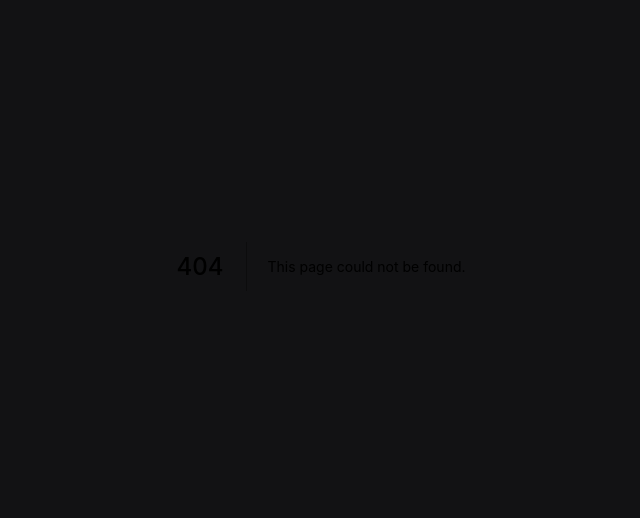
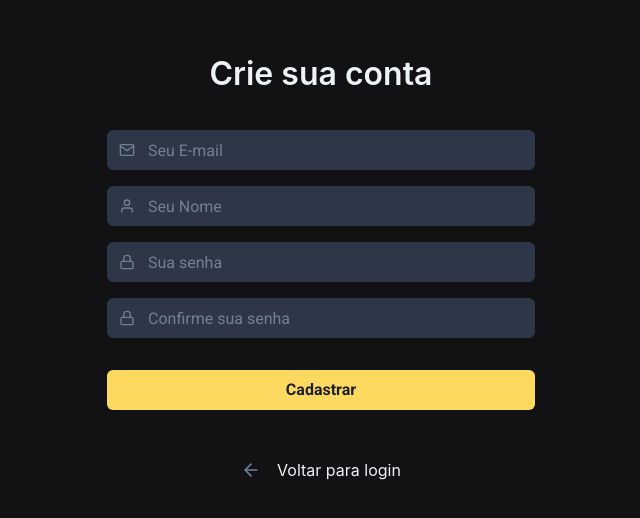
Before and after one commit to LeonardoBrizolla/gps-do-bem, a Next.js app: page /signup in a window 1280 px wide. Before the commit this address had no page. Shown: the part 134-652 px from the top of the page, without its empty margins (319-959 px from the left). Built offline with nearby package versions, Linux system fonts and the light colour scheme.

Commit message:
Add page sign up

```diff
--- /dev/null
+++ b/src/pages/signup/index.tsx
@@ -0,0 +1,226 @@
+import {
+  Alert,
+  AlertDescription,
+  AlertIcon,
+  AlertTitle,
+  Box,
+  Button,
+  Flex,
+  Input,
+  InputGroup,
+  InputLeftElement,
+  Link,
+  Text,
+  useTheme
+} from "@chakra-ui/react";
+import Head from "next/head";
+import { useRouter } from "next/router";
+import { useState } from "react";
+import { useForm } from "react-hook-form";
+import { FiLock, FiUser, FiMail, FiArrowLeft } from "react-icons/fi";
+import api from "../../services/api";
+import LinkNext from "next/link";
+
+interface PageStateProps {
+  error: string;
+  processing: boolean;
+  ok: boolean;
+}
+
+interface DataForm {
+  email: string;
+  name: string;
+  password: string;
+  confirmpassword: string;
+}
+
+function SignUp() {
+  const { register, handleSubmit } = useForm();
+  const theme = useTheme();
+  const [pageState, setPageState] = useState<PageStateProps>({
+    error: "",
+    processing: false,
+    ok: false
+  });
+  const router = useRouter();
+
+  function simplifyError(error: string) {
+    const errorMap: any = {
+      CredentialsSignin: "E-mail ou senha inválidos"
+    };
+    return errorMap[error] ?? "Algo deu errado";
+  }
+
+  async function handleSignUp(data: any) {
+    setPageState((old) => ({ ...old, processing: true, error: "", ok: false }));
+
+    await api
+      .post("/auth/register", {
+        name: data.name,
+        email: data.email,
+        password: data.password,
+        confirmpassword: data.confirmpassword
+      })
+      .then(function (response) {
+        setPageState((old) => ({
+          ...old,
+          processing: false,
+          error: "",
+          ok: true
+        }));
+
+        if (response.status === 201) {
+          setTimeout(() => {
+            router.push("/");
+          }, 3000);
+        }
+      })
+      .catch(function (error) {
+        console.log(error);
+        setPageState((old) => ({
+          ...old,
+          error: error.response.data.msg,
+          processing: false,
+          ok: false
+        }));
+      });
+  }
+
+  return (
+    <>
+      <Head>
+        <title>Cadastro | Gps do Bem</title>
+      </Head>
+      <Flex
+        width="100%"
+        height="100vh"
+        alignItems="center"
+        justifyContent="center"
+      >
+        <form onSubmit={handleSubmit(handleSignUp)}>
+          <Box width="428px">
+            <Text
+              color="gray.100"
+              fontSize="xx-large"
+              textAlign="center"
+              fontFamily="heading"
+              fontWeight={600}
+              marginBottom="2rem"
+            >
+              Crie sua conta
+            </Text>
+
+            <InputGroup>
+              <InputLeftElement pointerEvents="none">
+                <FiMail color={theme.colors.gray["500"]} />
+              </InputLeftElement>
+              <Input
+                {...register("email")}
+                name="email"
+                placeholder="Seu E-mail"
+                marginBottom="1rem"
+                borderColor="gray.700"
+                backgroundColor="gray.700"
+                color="gray.100"
+                isRequired
+              />
+            </InputGroup>
+            <InputGroup>
+              <InputLeftElement pointerEvents="none">
+                <FiUser color={theme.colors.gray["500"]} />
+              </InputLeftElement>
+              <Input
+                {...register("name")}
+                name="name"
+                placeholder="Seu Nome"
+                marginBottom="1rem"
+                borderColor="gray.700"
+                backgroundColor="gray.700"
+                color="gray.100"
+                isRequired
+              />
+            </InputGroup>
+            <InputGroup>
+              <InputLeftElement pointerEvents="none">
+                <FiLock color={theme.colors.gray["500"]} />
+              </InputLeftElement>
+              <Input
+                {...register("password")}
+                name="password"
+                placeholder="Sua senha"
+                borderColor="gray.700"
+                marginBottom="1rem"
+                backgroundColor="gray.700"
+                color="gray.100"
+                type="password"
+                isRequired
+              />
+            </InputGroup>
+
+            <InputGroup>
+              <InputLeftElement pointerEvents="none">
+                <FiLock color={theme.colors.gray["500"]} />
+              </InputLeftElement>
+              <Input
+                {...register("confirmpassword")}
+                name="confirmpassword"
+                placeholder="Confirme sua senha"
+                borderColor="gray.700"
+                backgroundColor="gray.700"
+                color="gray.100"
+                type="password"
+                isRequired
+              />
+            </InputGroup>
+
+            <Flex direction="column" alignItems="center">
+              {pageState.error !== "" && (
+                <Alert status="error" marginTop="2rem" borderRadius={10}>
+                  <AlertIcon />
+                  <AlertTitle>Alerta:</AlertTitle>
+                  <AlertDescription>{pageState.error}</AlertDescription>
+                </Alert>
+              )}
+              {pageState.ok && (
+                <Alert status="success" marginTop="2rem" borderRadius={10}>
+                  <AlertIcon />
+                  <AlertTitle>Parabéns:</AlertTitle>
+                  <AlertDescription>
+                    cadastro foi realizado com sucesso
+                  </AlertDescription>
+                </Alert>
+              )}
+              <Button
+                type="submit"
+                marginTop="2rem"
+                marginBottom="3rem"
+                width="100%"
+                backgroundColor="secondary.500"
+                _hover={{ backgroundColor: "secondary.600" }}
+              >
+                Cadastrar
+              </Button>
+
+              <LinkNext href="/">
+                <Link color="gray.100">
+                  <Text
+                    as="span"
+                    color="secondary.100"
+                    display="flex"
+                    alignItems="center"
+                    gap="4"
+                  >
+                    <FiArrowLeft color={theme.colors.gray["500"]} size={20} />
+                    Voltar para login
+                  </Text>
+                </Link>
+              </LinkNext>
+            </Flex>
+          </Box>
+        </form>
+      </Flex>
+    </>
+  );
+}
+
+export default SignUp;
```
Also changed, not shown: src/pages/index.tsx (+7 -3 lines).
